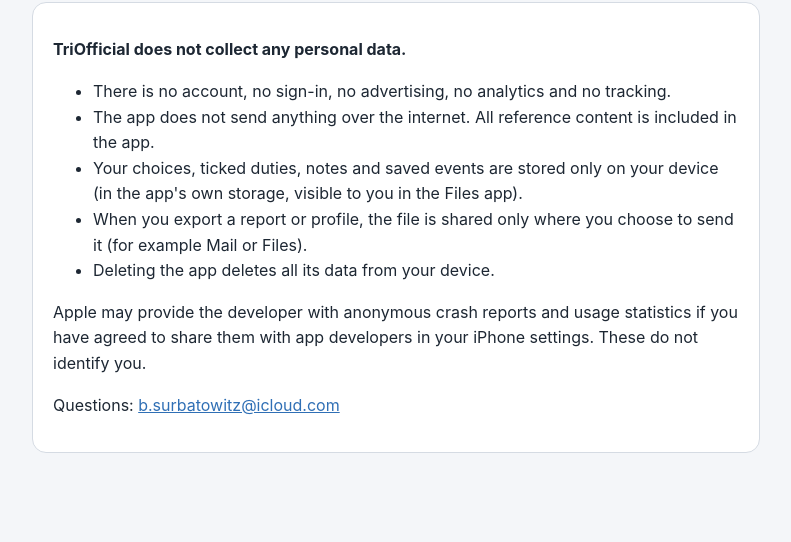
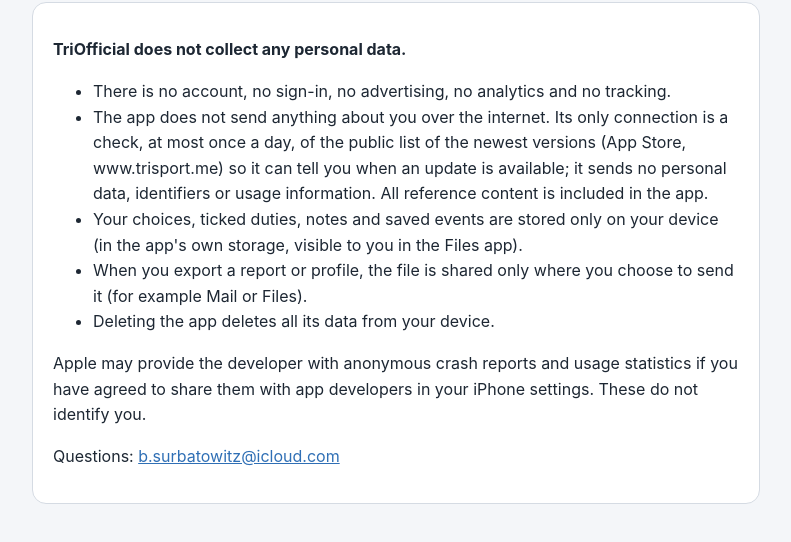
Before and after one commit to bsurbatowitz-del/triofficial, a plain HTML site: page privacy.html in a window 1280 px wide. Shown: the part 126-668 px from the top of the page, without its empty margins (244-1035 px from the left). Drawn offline with Linux system fonts and the light colour scheme.

Commit message:
Privacy: mention the once-a-day version check
Co-Authored-By: Claude Opus 5.5 <noreply@anthropic.com>
Claude-Session: https://claude.ai/code/session_01J2t64Hmx3i3Ez5SEkjUGhG

```diff
--- a/privacy.html
+++ b/privacy.html
@@ -5,7 +5,7 @@
 <p><strong>TriOfficial does not collect any personal data.</strong></p>
 <ul>
 <li>There is no account, no sign-in, no advertising, no analytics and no tracking.</li>
-<li>The app does not send anything over the internet. All reference content is included in the app.</li>
+<li>The app does not send anything about you over the internet. Its only connection is a check, at most once a day, of the public list of the newest versions (App Store, www.trisport.me) so it can tell you when an update is available; it sends no personal data, identifiers or usage information. All reference content is included in the app.</li>
 <li>Your choices, ticked duties, notes and saved events are stored only on your device (in the app's own storage, visible to you in the Files app).</li>
 <li>When you export a report or profile, the file is shared only where you choose to send it (for example Mail or Files).</li>
 <li>Deleting the app deletes all its data from your device.</li>
```
